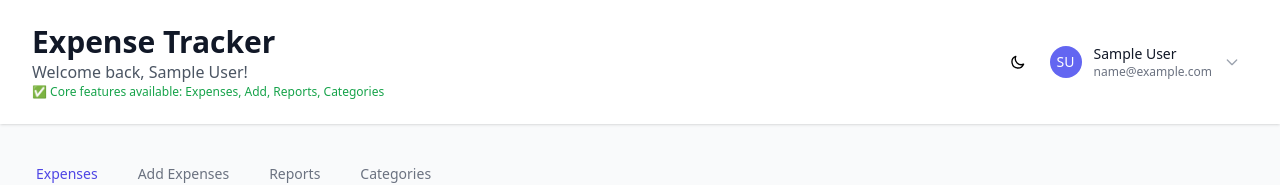
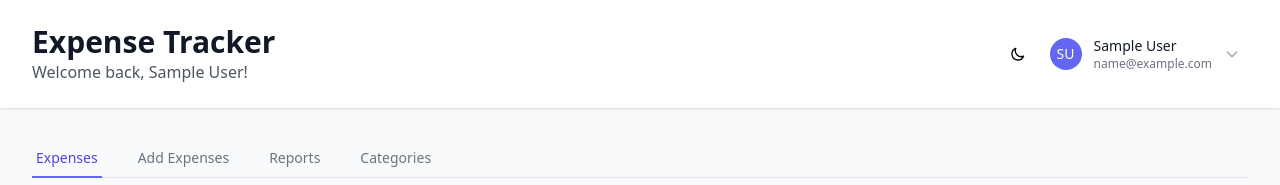
Before and after one commit to Deveshpatel2/Expense-Tracker, a React (Create React App) app in the folder frontend/: page /dashboard in a window 1280 px wide. Shown: the top 185 px of the page. Built offline with nearby package versions, Linux system fonts and the light colour scheme; no server answers; sample sign-in values are in the browser's storage.

Commit message:
feat: Remove green status text from dashboard header
- Removed 'Core features available' status message
- Cleaner, more professional dashboard appearance
- Simplified header layout

```diff
--- a/frontend/src/pages/Dashboard.jsx
+++ b/frontend/src/pages/Dashboard.jsx
@@ -1,3 +1,4 @@
+
 import React, { useState, useEffect } from 'react';
 import { useAuth } from '../context/AuthContext';
 import { useCurrency } from '../context/CurrencyContext';
@@ -170,7 +171,6 @@ const Dashboard = () => {
             <div>
               <h1 className="text-3xl font-bold text-gray-900 dark:text-white">Expense Tracker</h1>
               <p className="text-gray-600 dark:text-gray-300">Welcome back, {user?.firstName && user?.lastName ? `${user.firstName} ${user.lastName}` : user?.name || 'User'}!</p>
-              <p className="text-xs text-green-600">✅ Core features available: Expenses, Add, Reports, Categories</p>
             </div>
 
             {/* Dark Mode Toggle and Profile */}
```
